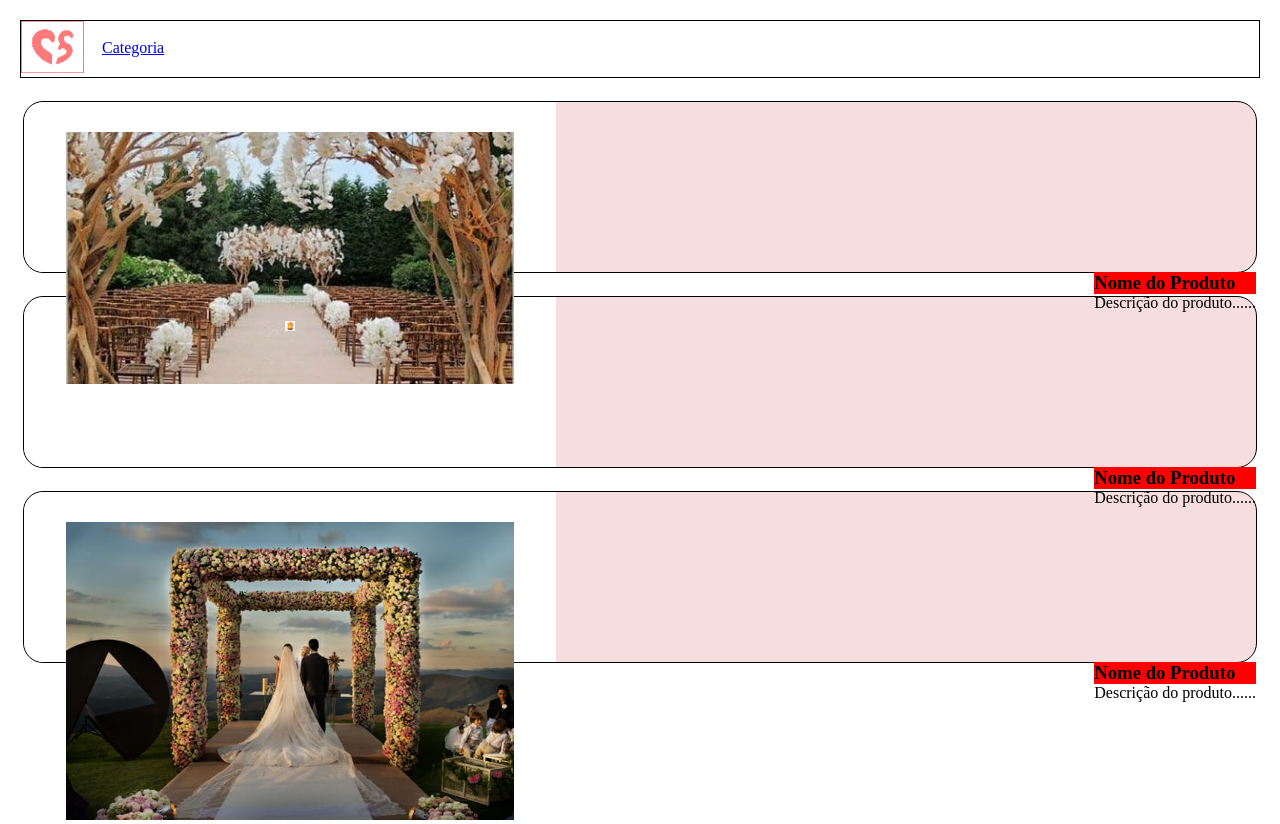
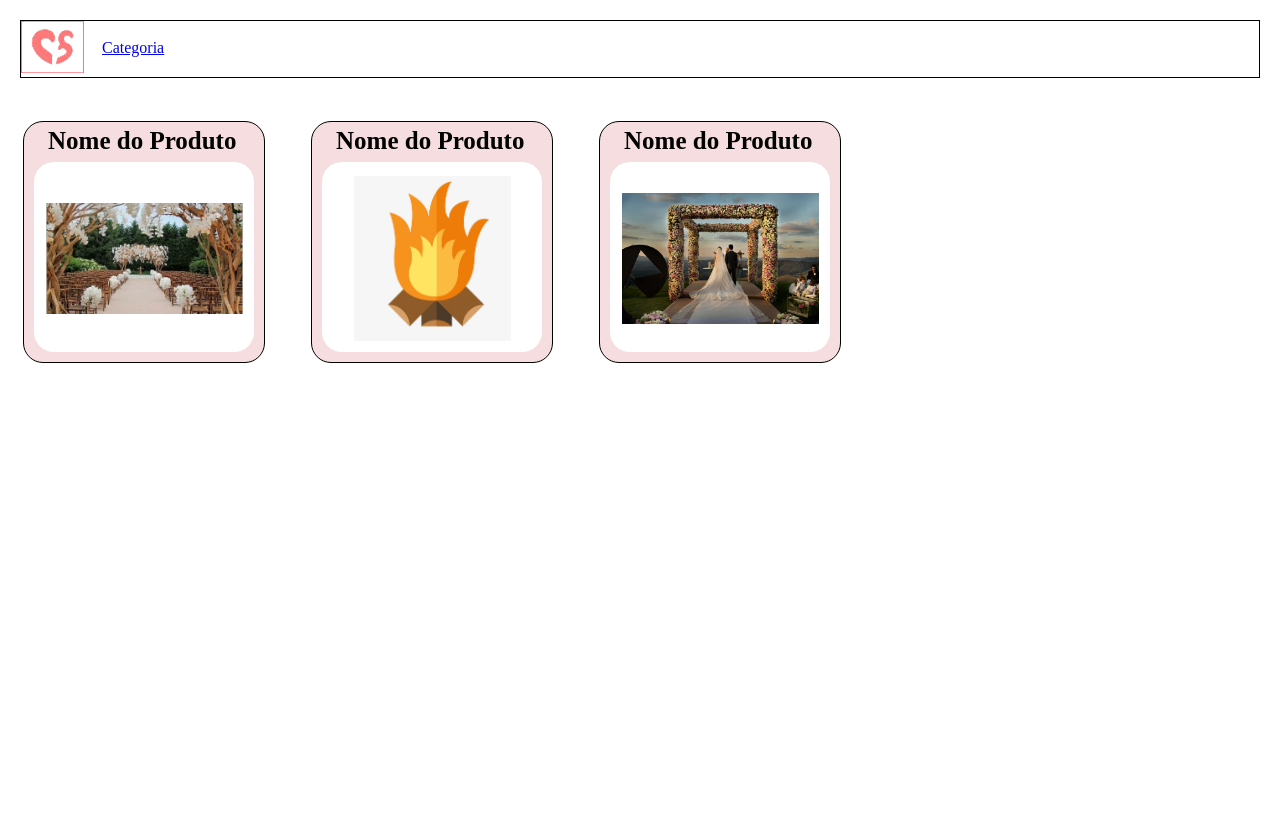
Before and after one commit to GustaDev00/casamentodossonhos, a PHP site: page /loja.html in a window 1280 px wide. Shown: the part 100-924 px from the top of the page. After the commit the page ends 463 px from the top, so only its background shows below. Run offline with PHP 8.4, Linux system fonts and the light colour scheme.

Commit message:
terminado loja, os 4 tamanhos...

```diff
--- a/css/default.css
+++ b/css/default.css
@@ -137,14 +137,14 @@ figure figcaption a:active{
     border-radius: 20px 0 0 20px;
 }
 
-.hidde{ height: 130px; margin: 10px;}
+.hidde{ height: 90%; margin: 10px; }
 
 .produto_loja{
     border: 1px solid black;
     border-radius: 20px;
     margin: 23px;
     background: #f6dddf;
-    height: 170px;
+
 }
 
 #filtro{
@@ -159,13 +159,5 @@ figure figcaption a:active{
 }
 
 .produto_loja h3{
-    display: block;
-    background-color: red;
-    width: 100%;
-    flex-grow: 1;
+    margin-bottom: 10px;
 }
-
-.nome_descricao{
-    float: right;
-
-}
--- a/css/style1024.css
+++ b/css/style1024.css
@@ -52,3 +52,38 @@
   #caixa img{width: 300px;}
   #caixa img:nth-child(2){height: 170px;  padding-left: 10vw}
   #caixa img:last-child, #caixa img:nth-child(3){display: none;}
+
+  /*--------------------------------loja----------------------*/
+
+  .produto_loja {
+    width: 680px;
+    height: 200px;
+    margin: 25px  auto;
+}
+
+.produto_loja:first-child{
+  margin-top: 45px;
+}
+
+.oi{
+  width: 30vw;
+  height: 180px;
+}
+
+.nome_descricao{
+position: relative;
+width: 30vw;
+text-align: left;
+left:52%;
+bottom:186px;
+height: 170px;
+}
+
+.nome_descricao h3{
+font-size: 28px;
+padding-bottom: 10px
+}
+
+.nome_descricao p{
+font-size: 25px;
+}
--- a/css/style1366.css
+++ b/css/style1366.css
@@ -55,3 +55,44 @@ figure figcaption a{
   #caixa img{width: 400px;}
   #caixa img:nth-child(2){height: 225px;  padding-left: 18vw}
   #caixa img:last-child, #caixa img:nth-child(3){display: none;}
+
+
+  /*--------------------------------loja----------------------*/
+
+    #caixa_produtos{display: flex}
+  .produto_loja {
+    width: 240px;
+    height: 240px;
+}
+
+.oi{
+  width: 200px;
+  height: 170px;
+  margin: 40px 10px 10px 10px ;
+  border-radius: 20px;
+}
+
+.nome_descricao{
+position: relative;
+}
+
+.nome_descricao h3{
+position: relative;
+font-size: 25px;
+text-align: left;
+bottom:235px;
+left: 24px;
+}
+
+.nome_descricao p{
+  width: 190px;
+  height: 160px;
+  position: relative;
+  font-size: 20px;
+  left: 25px;
+  bottom:225px;
+  display: none;
+}
+.produto_loja:hover .oi img{opacity: 0.5;}
+
+.produto_loja:hover .nome_descricao p{display: block;}
--- a/css/style480.css
+++ b/css/style480.css
@@ -39,11 +39,23 @@
 
 /*-------------------loja.html-----------*/
 /* .produto_loja{width: 89vw; border: 1px solid; margin: 0 auto; border-radius: 10pt; display: flex; align-items: center} */
-.produto_loja img{
-    width: 40vw;
-    margin: 0px;
+.produto_loja {
+    height: 170px;
 }
 
+.oi{
+    width: 40vw;
+    height: 150px;
+}
+
+.nome_descricao{
+    position: relative;
+    width: 38vw;
+    text-align: left;
+    left:55%;
+    bottom: 160px;
+    height: 150px;
+ }
 
 
 
--- a/css/style760.css
+++ b/css/style760.css
@@ -40,3 +40,37 @@
       }
     #caixa{width: 200%; }
     #caixa img{float: left;width: 480px;}
+
+    /*-------------loja-----------------*/
+    .produto_loja {
+      width: 480px;
+      height: 200px;
+      margin: 25px  auto;
+  }
+
+  .produto_loja:first-child{
+    margin-top: 45px;
+  }
+
+  .oi{
+    width: 30vw;
+    height: 180px;
+}
+
+.nome_descricao{
+  position: relative;
+  width: 25vw;
+  text-align: left;
+  left:56%;
+  bottom:186px;
+  height: 170px;
+}
+
+.nome_descricao h3{
+  font-size: 20px;
+  padding-bottom: 10px
+}
+
+.nome_descricao p{
+  font-size: 18px;
+}
--- a/loja.html
+++ b/loja.html
@@ -23,80 +23,52 @@
                     definiFuncao = DefinirOrientacao480;
                 }else if($(window).width() <= 768){
                     definiFuncao = DefinirOrientacao768;
-                }else if($(window).width() <= 1024){
+                }else if($(window).width() <= 1366){
                     definiFuncao = DefinirOrientacao1024;
-                }else{
-                    definiFuncao = DefinirOrientacao1366;
-                    }
+                }
 
             var ComparaTamanho, produto, ComparaLargura, teste123;
         for(aume=1;aume<=3;aume++){
             produto = "#" + "produto" + aume + " img";
             ComparaLargura = $(produto).width();
             ComparaTamanho = $(produto).height();
-         /*   console.log("largura da imagem" + ComparaLargura);
-            console.log("tamanho da imagem" +ComparaTamanho);
-            console.log("largura da div " + $(".oi").width());
-            console.log("largura da div " + $(".oi").height());   */
 
             definiFuncao();
-                    console.log("margin de teste 1 " + parseFloat(($(".hidde").width() / 2)));
-                    console.log("margin de teste 2 " + parseFloat(($(produto).width()/2)));
                     teste123 = parseFloat(($(".hidde").width() / 2) - ($(produto).width()/2));
                     $(produto).css("margin-left", teste123 );
-                    console.log("margin da esquerda " + teste123);
+                    teste123 = parseFloat(($(".hidde").height() / 2) - ($(produto).height()/2));
+                    $(produto).css("margin-top", teste123 );
         }
 
 
         function DefinirOrientacao480(){
                 if(ComparaLargura > ComparaTamanho){
-                    console.log("paisagem480");
                     $(produto).css("width","157px");
-                    teste123 = parseFloat(($(".hidde").height() / 2) - ($(produto).height()/2))
-                    $(produto).css("margin-top", teste123 );
-                    console.log("margin top " + teste123);
                 }else{
-                    console.log("retrato");
                     $(produto).css("width","117px");
-
-                    teste123 = parseFloat(($(".hidde").width() / 2) - ($(produto).width()/2));
-                    $(produto).css("margin-left", teste123 );
-                    console.log("margin da esquerda " + teste123);
-
-                    teste123 = parseFloat(($(".hidde").height() / 2) - ($(produto).height()/2))
-                    $(produto).css("margin-top", teste123 );
                 }
             }
 
             function DefinirOrientacao768(){
                 if(ComparaLargura > ComparaTamanho){
-                    console.log("paisagem768");
-                    $(produto).css("width","35vw");
-                    $(produto).css("margin-top","10px");
+                    $(produto).css("width","177px");
                 }else{
-                    console.log("retrato");
-                    $(produto).css("width","10px");
+                    $(produto).css("width","137px");
                 }
             }
 
             function DefinirOrientacao1024(){
                 if(ComparaLargura > ComparaTamanho){
-                    console.log("paisagem1024");
-                    $(produto).css("width","35vw");
-                    $(produto).css("margin-top","10px");
+                    $(produto).css("width","197px");
                 }else{
-                    console.log("retrato");
-                    $(produto).css("width","10px");
+                    $(produto).css("width","157px");
                 }
             }
 
             function DefinirOrientacao1366(){
                 if(ComparaLargura > ComparaTamanho){
-                    console.log("paisagem1366");
-                    $(produto).css("width","35vw");
-                    $(produto).css("margin-top","10px");
+                    $(produto).css("width","10px");
                 }else{
-                    console.log("retrato");
                     $(produto).css("width","10px");
                 }
             }
```
